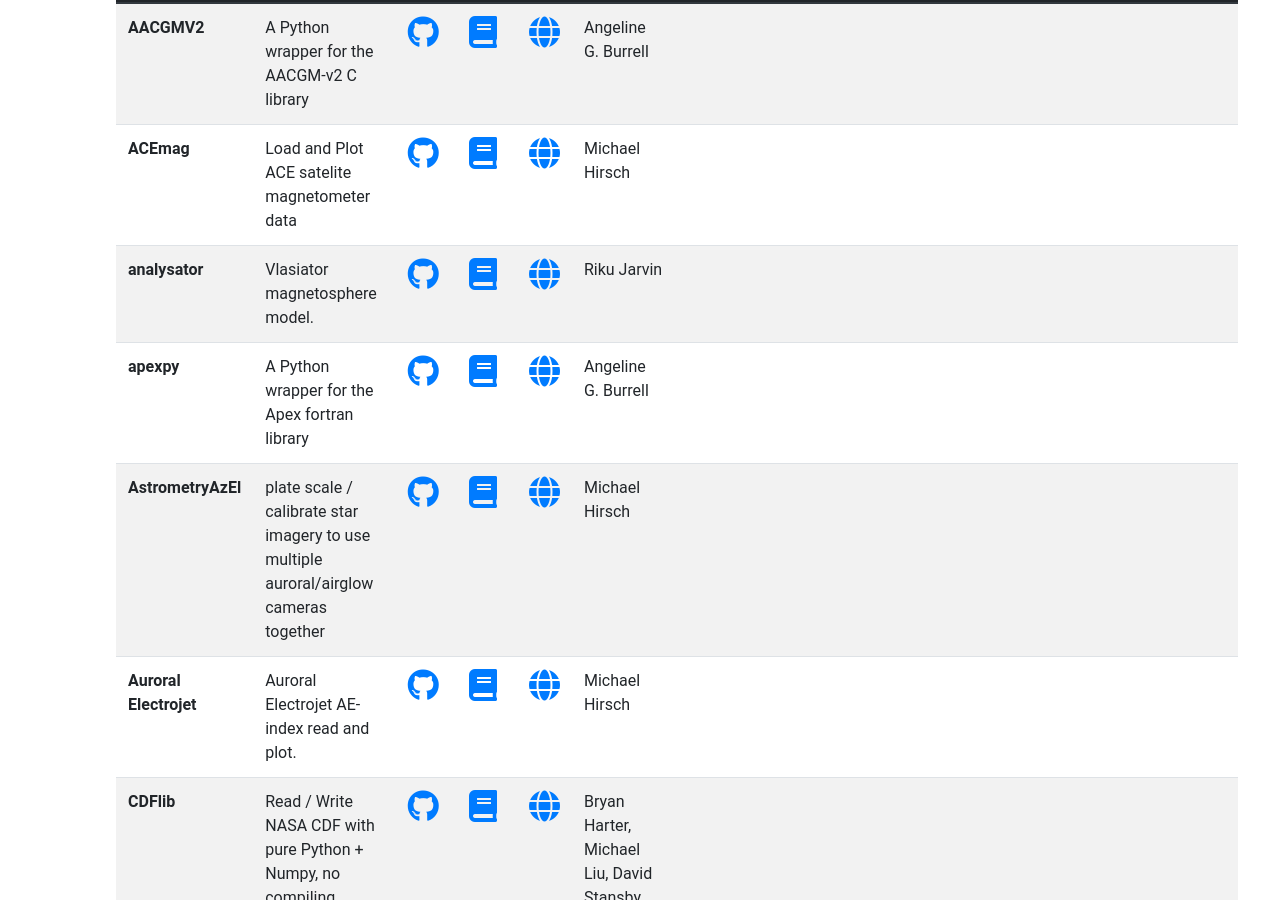
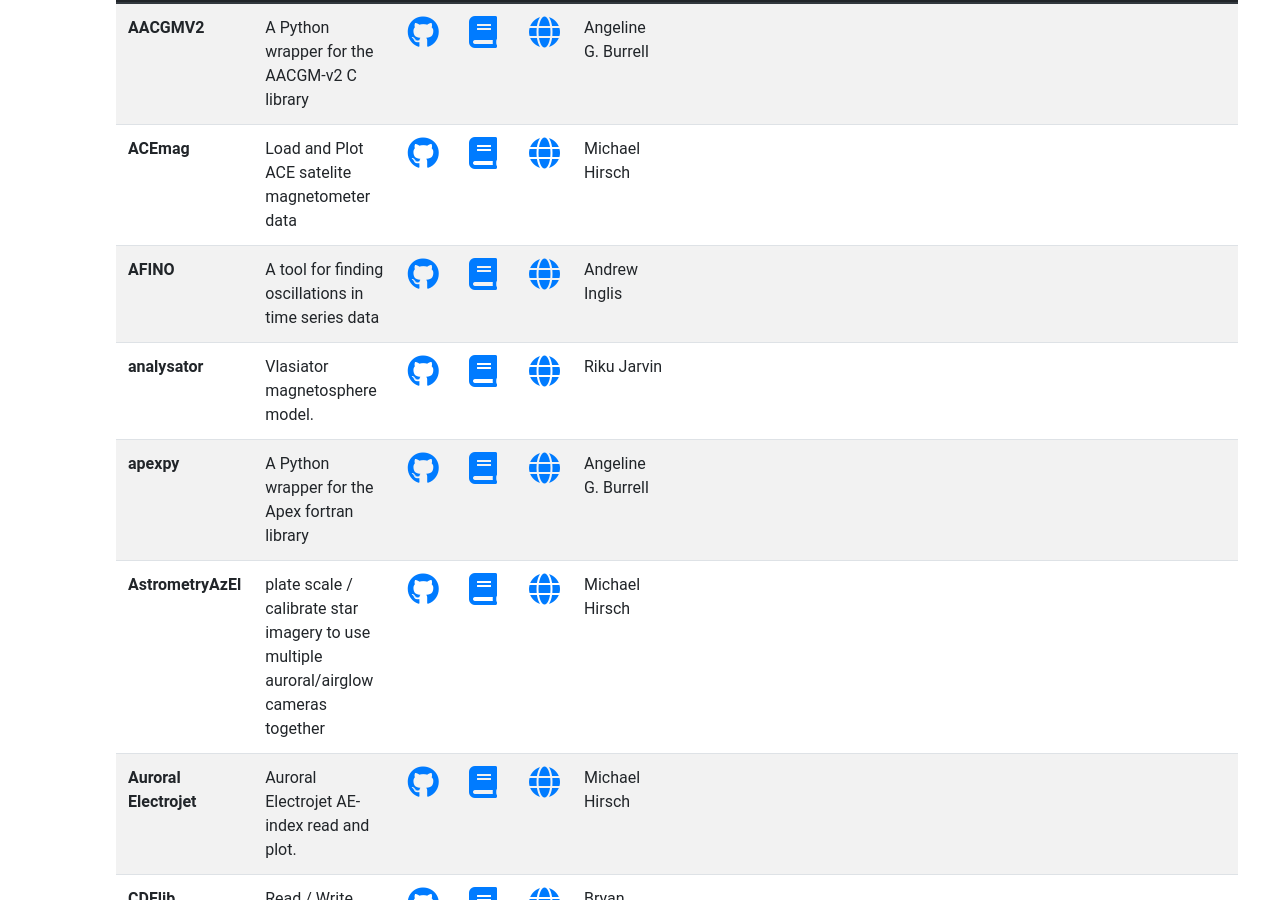
Before and after one commit to heliophysicsPy/heliophysicsPy.github.io, a Jekyll site: the page built from _pages/projects.html, in a window 1280 px wide and 900 px high, scrolled down 1080 px. Built offline with Jekyll 4.4.1, drawn with Linux system fonts in a browser that asks for light colours; nearby versions of some CDN libraries.

Commit message:
Update projects.yml
Added AFINO to list of projects

```diff
--- a/_data/projects.yml
+++ b/_data/projects.yml
@@ -3,6 +3,11 @@
   description: Load and Plot ACE satelite magnetometer data
   contact: Michael Hirsch
   keywords: ["magnetosphere","ionosphere_thermosphere_mesosphere","specific"]
+
+- name: AFINO
+  code: https://github.com/aringlis/afino_release_version
+  description: A tool for finding oscillations in time series data
+  contact: Andrew Inglis
 
 - name: AstrometryAzEl
   code: https://github.com/scivision/astrometry_azel
```
